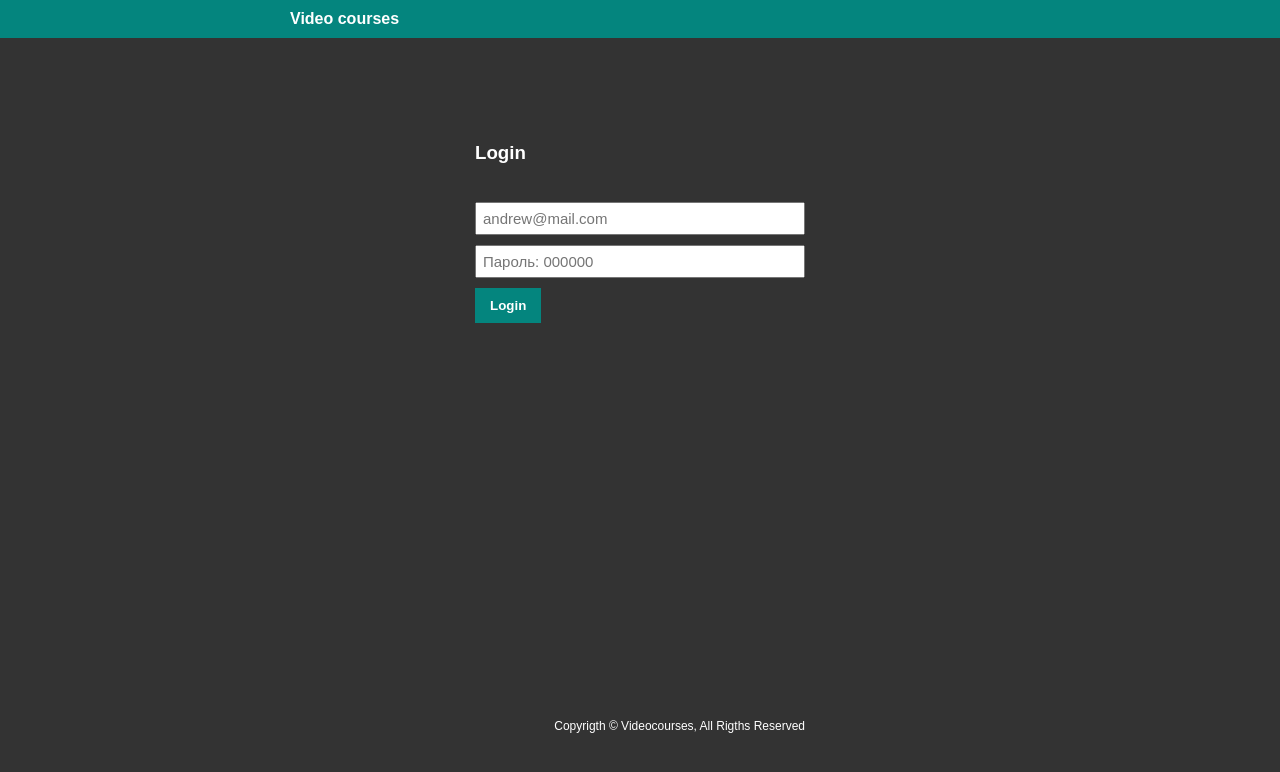
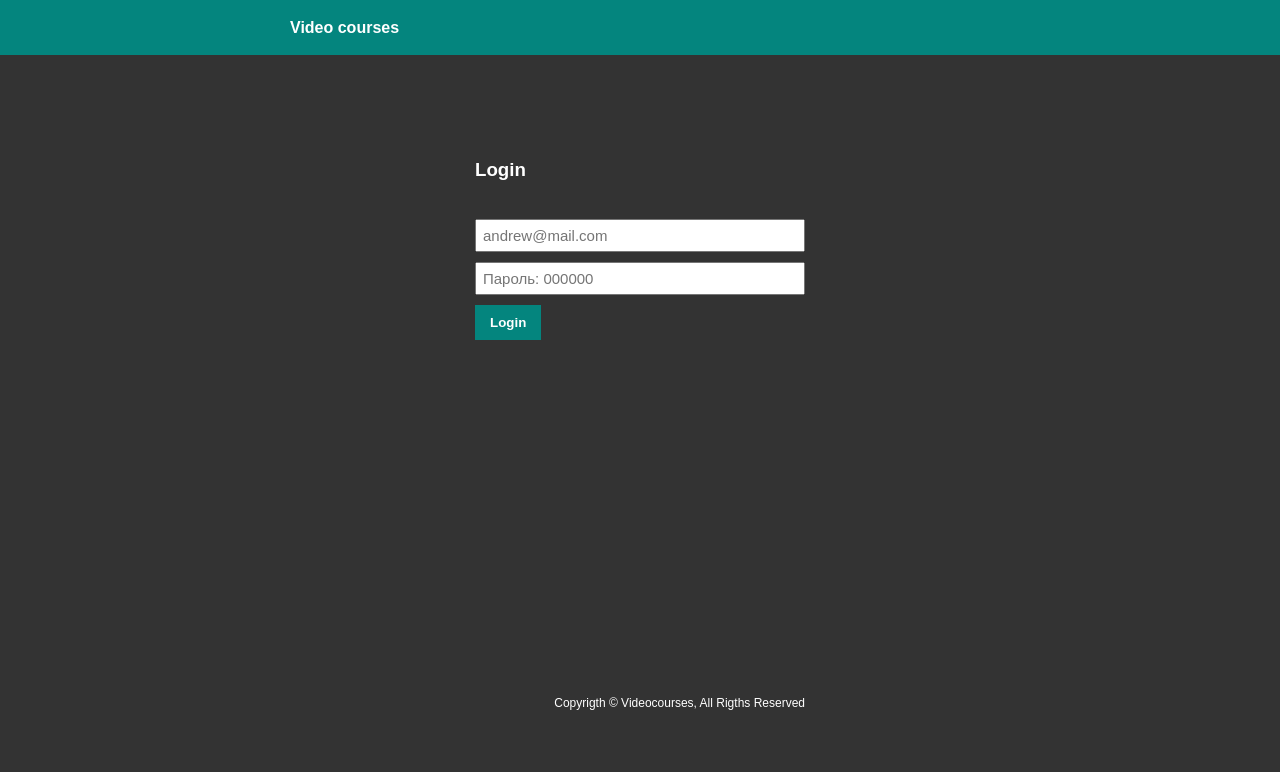
Before and after one commit to andrew-vorontsov/first-angular, an Angular app: page /login in a window 1280 px wide. Shown: the top 772 px of the page. Built offline with nearby package versions, Linux system fonts and the light colour scheme.

Commit message:
small fix

```diff
--- a/src/app/core/header/header.component.scss
+++ b/src/app/core/header/header.component.scss
@@ -31,6 +31,7 @@
     .header__container {
         margin: 0 auto;
         width:700px;
+        height:35px;
         display: flex;
         justify-content: space-between;
         align-items: center;
--- a/src/app/login-page/login/login.component.scss
+++ b/src/app/login-page/login/login.component.scss
@@ -3,7 +3,7 @@
 .login-form {
     box-sizing: border-box;
     width:350px;
-    min-height: 80%;
+    min-height: 75%;
     display: flex;
     flex-direction: column;
     margin: 75px auto 0;
```
